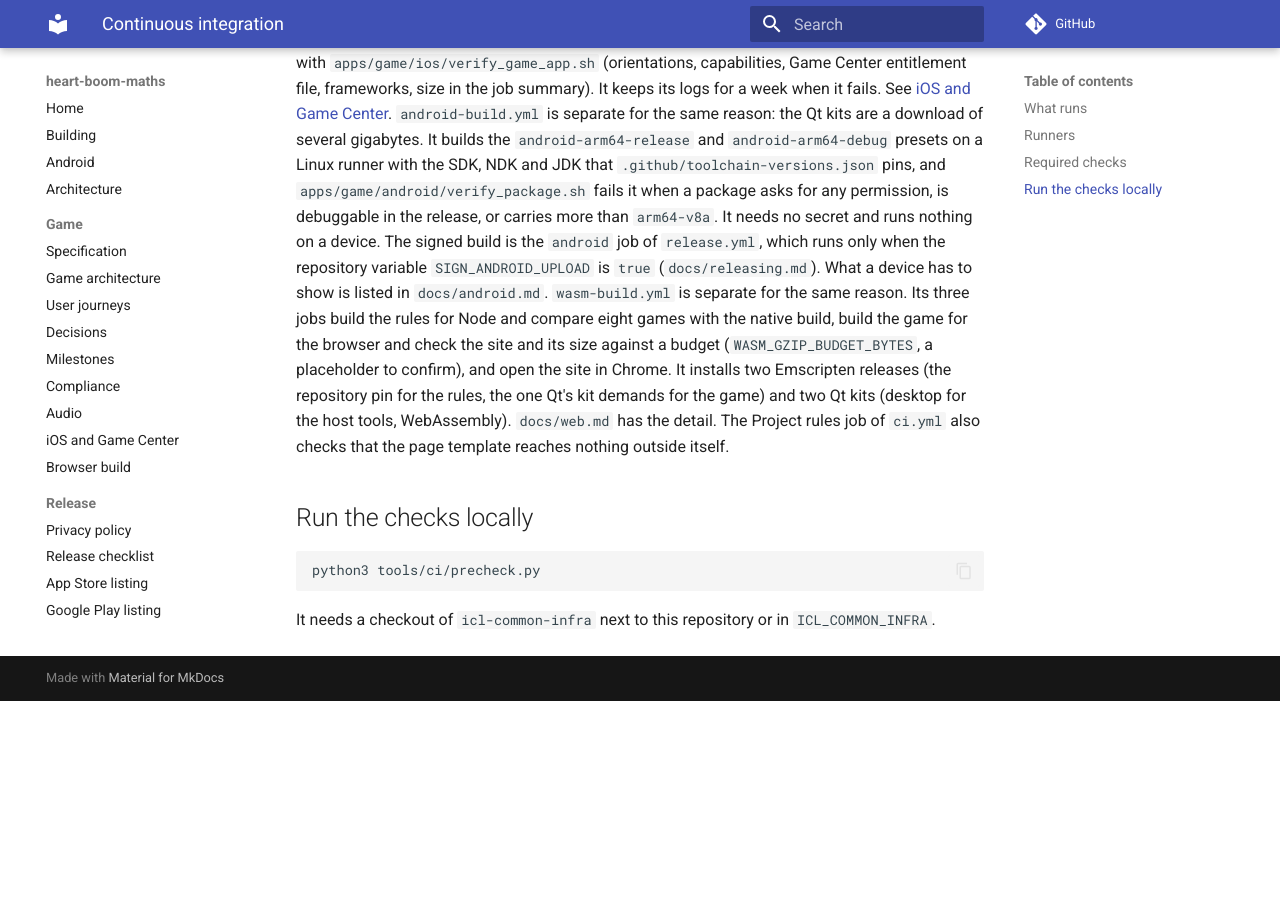
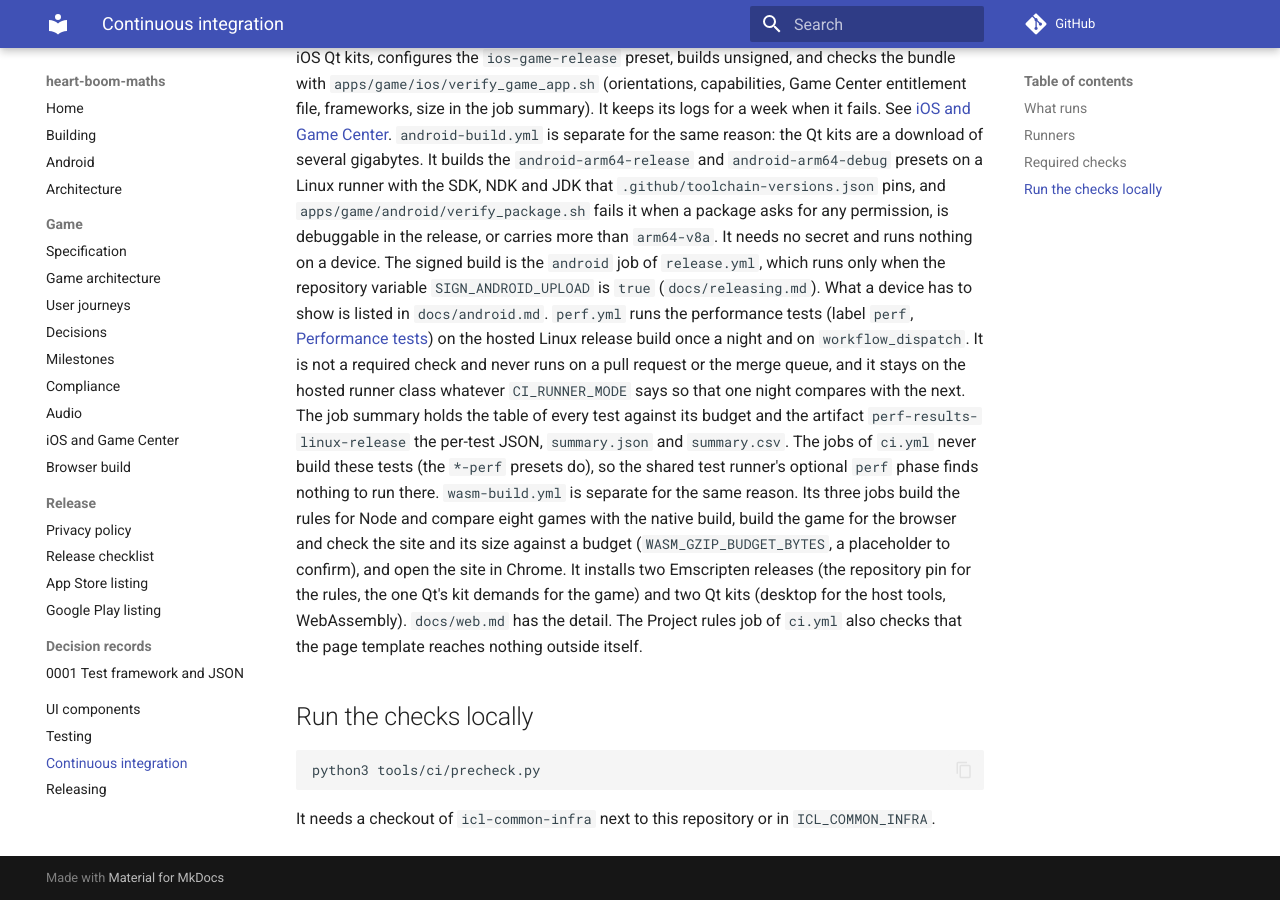
Before and after one commit to iainchesworthlabs/heart-boom-maths, an MkDocs documentation site: the page built from docs/ci.md, in a window 1280 px wide and 900 px high, scrolled down 2296 px. Built offline with MkDocs 1.6.1 and Material for MkDocs 9.7.7, drawn with Linux system fonts in a browser that asks for light colours; comment, search, counter and statistics services are not loaded; before the commit the page ends 2997 px from its top, so only the background shows below that; some of the changed text lies outside the part shown.

Commit message:
Run the performance tests nightly
perf.yml builds linux-release-perf, runs label perf, puts the table in the job summary and uploads the results. It is not a required check and never runs on a pull request.

Signed-off-by: Iain Chesworth <iain.chesworth@gmail.com>

```diff
--- a/docs/ci.md
+++ b/docs/ci.md
@@ -14,7 +14,7 @@ commit SHA. Dependabot proposes the SHA bump; the pull request also needs
 | Change to what the iOS build reads (a path filter), or a manual run | iOS compile checks (`ios-build.yml` for the stub, `ios-game-build.yml` for the game; not required) |
 | Change to what the Android build reads (a path filter), or a manual run | Android compile check (`android-build.yml`, not required) |
 | Change to what the browser build reads (a path filter), or a manual run | WebAssembly build (`wasm-build.yml`, not required) |
-| Nightly | CodeQL |
+| Nightly | CodeQL, and the performance tests (`perf.yml`, not required; also by hand) |
 | Tag `v*` | Release |
 
 The Plan job reads `.github/ci/plan.json`. A change to documentation only builds nothing. A path
@@ -75,6 +75,12 @@ fails. See [iOS and Game Center](ios.md).
 permission, is debuggable in the release, or carries more than `arm64-v8a`. It needs no secret and runs nothing on a
 device. The signed build is the `android` job of `release.yml`, which runs only when the repository variable
 `SIGN_ANDROID_UPLOAD` is `true` (`docs/releasing.md`). What a device has to show is listed in `docs/android.md`.
+`perf.yml` runs the performance tests (label `perf`, [Performance tests](testing.md#performance-tests)) on the hosted Linux
+release build once a night and on `workflow_dispatch`. It is not a required check and never runs on a pull request or the
+merge queue, and it stays on the hosted runner class whatever `CI_RUNNER_MODE` says so that one night compares with the next.
+The job summary holds the table of every test against its budget and the artifact `perf-results-linux-release` the
+per-test JSON, `summary.json` and `summary.csv`. The jobs of `ci.yml` never build these tests (the `*-perf` presets do), so
+the shared test runner's optional `perf` phase finds nothing to run there.
 `wasm-build.yml` is separate for the same reason. Its three jobs build the rules for Node and compare eight games with
 the native build, build the game for the browser and check the site and its size against a budget
 (`WASM_GZIP_BUDGET_BYTES`, a placeholder to confirm), and open the site in Chrome. It installs two Emscripten releases
```
Also changed, not shown: 1 other file.
